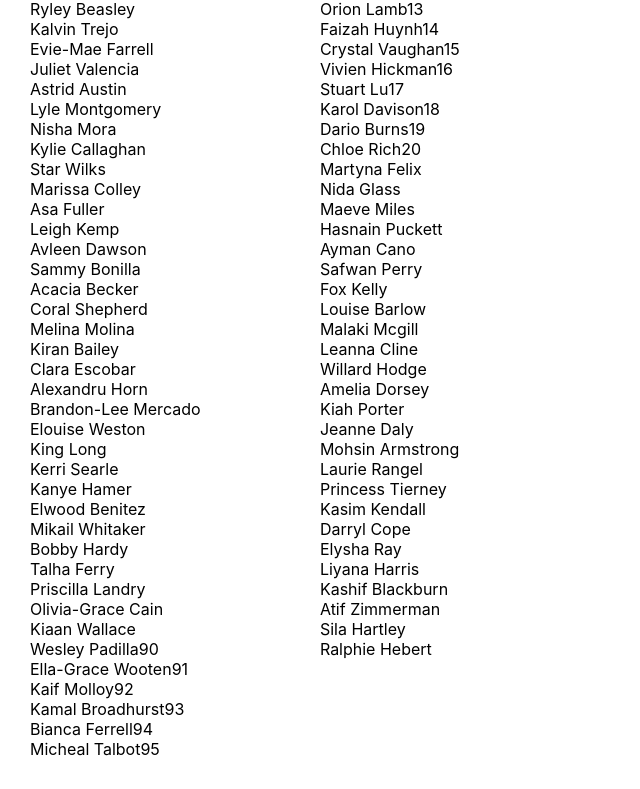
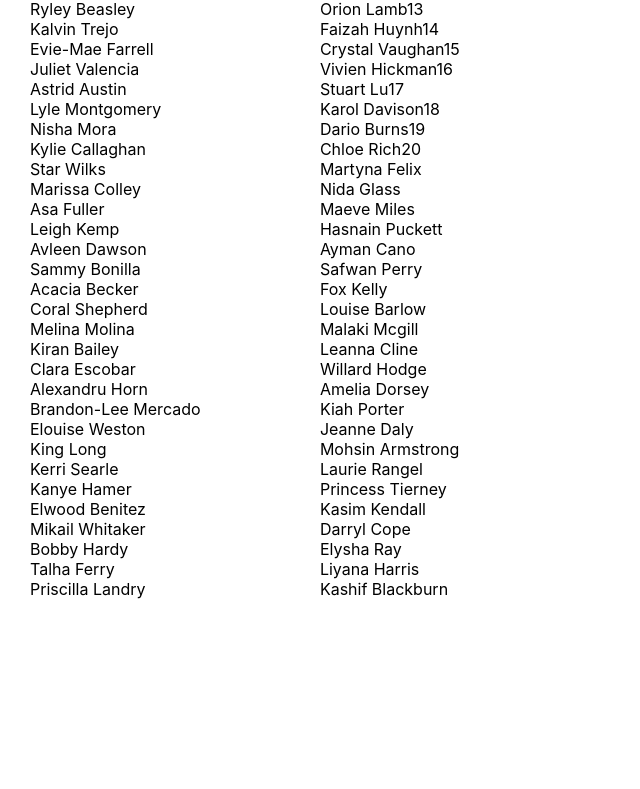
Before and after one commit to dktwho/callback-dop-1, a React (Create React App) app: page / in a window 1280 px wide. Shown: the part 468-1257 px from the top of the page, without its empty margins (0-640 px from the left). After the commit the page ends 1097 px from the top, so only its background shows below. Built offline with nearby package versions, Linux system fonts and the light colour scheme.

Commit message:
fixed app length array of students

```diff
--- a/src/App.tsx
+++ b/src/App.tsx
@@ -72,14 +72,6 @@ function App() {
                 'Bobby Hardy',
                 'Talha Ferry',
                 'Priscilla Landry',
-                'Olivia-Grace Cain',
-                'Kiaan Wallace',
-                'Wesley Padilla90',
-                'Ella-Grace Wooten91',
-                'Kaif Molloy92',
-                'Kamal Broadhurst93',
-                'Bianca Ferrell94',
-                'Micheal Talbot95',
             ]
         },
         {
@@ -132,9 +124,6 @@ function App() {
                 'Elysha Ray',
                 'Liyana Harris',
                 'Kashif Blackburn',
-                'Atif Zimmerman',
-                'Sila Hartley',
-                'Ralphie Hebert',
             ]
         }
     ])
```
